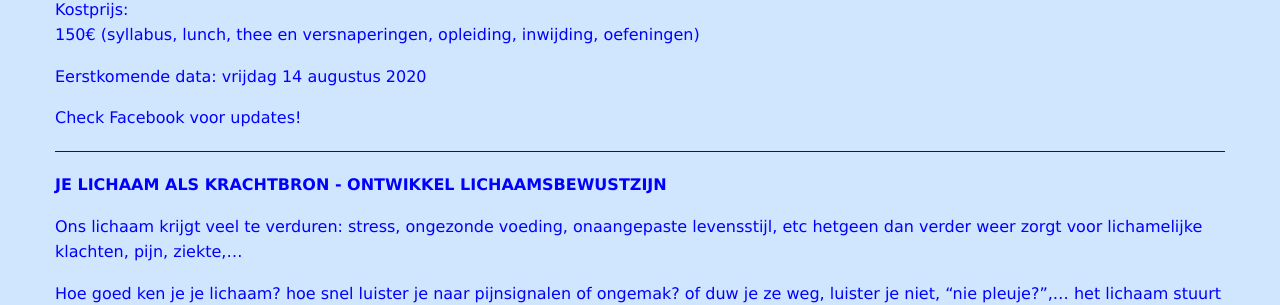
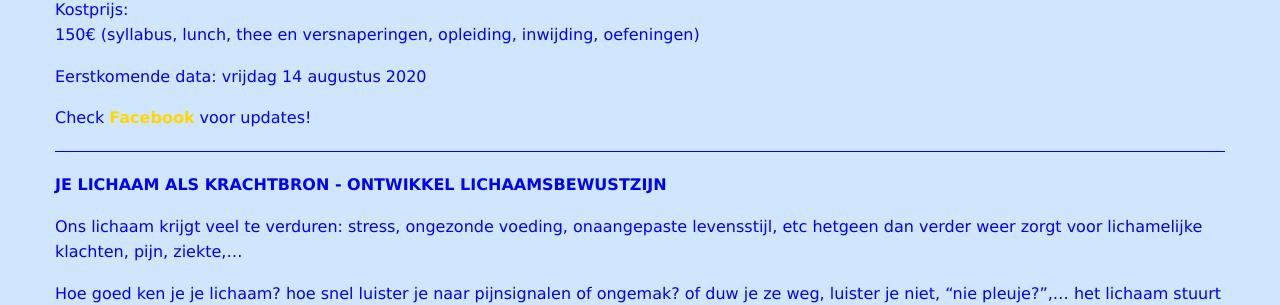
Before and after one commit to ankher/ankher.github.io, a Jekyll site: the page built from cursussen.md, in a window 1280 px wide and 900 px high, scrolled down 1652 px. Shown: the part 152-457 px from the top of the window. Built offline with Jekyll 4.4.1, drawn with Linux system fonts in a browser that asks for light colours; nearby versions of some CDN libraries; our own code applies the rules of GitHub Pages for plain Markdown files; part of the change alters nothing that is shown.

```diff
--- a/cursussen.md
+++ b/cursussen.md
@@ -77,7 +77,7 @@ Kostprijs:
 Eerstkomende data:
 vrijdag 14 augustus 2020
 
-Check Facebook voor updates!
+Check [**Facebook**](https://www.facebook.com/intuitieschool/) voor updates!
 
 ---
 
@@ -104,6 +104,6 @@ online: 12 maandagavonden 19u-20u30; start vanaf 7 september 2020; elke 2 weken;
 ___
 
 
-[**Ja, ik neem deel!**](mailto:marian@manopura.be) aan een cursus! Laat me weten dewelke je precies interesseert, en ik contacteer je voor meer details, link voor webinars, etc!
+[**Ja, ik neem deel!**](mailto:marian@de-intuitieschool.be) aan een cursus! Laat me weten dewelke je precies interesseert, en ik contacteer je voor meer details, link voor webinars, etc!
 
-Volg ons op [**Facebook**](https://www.facebook.com/manopura/) voor het laatste nieuws!
+Volg ons op [**Facebook**](https://www.facebook.com/intuitieschool/) voor het laatste nieuws!
```
